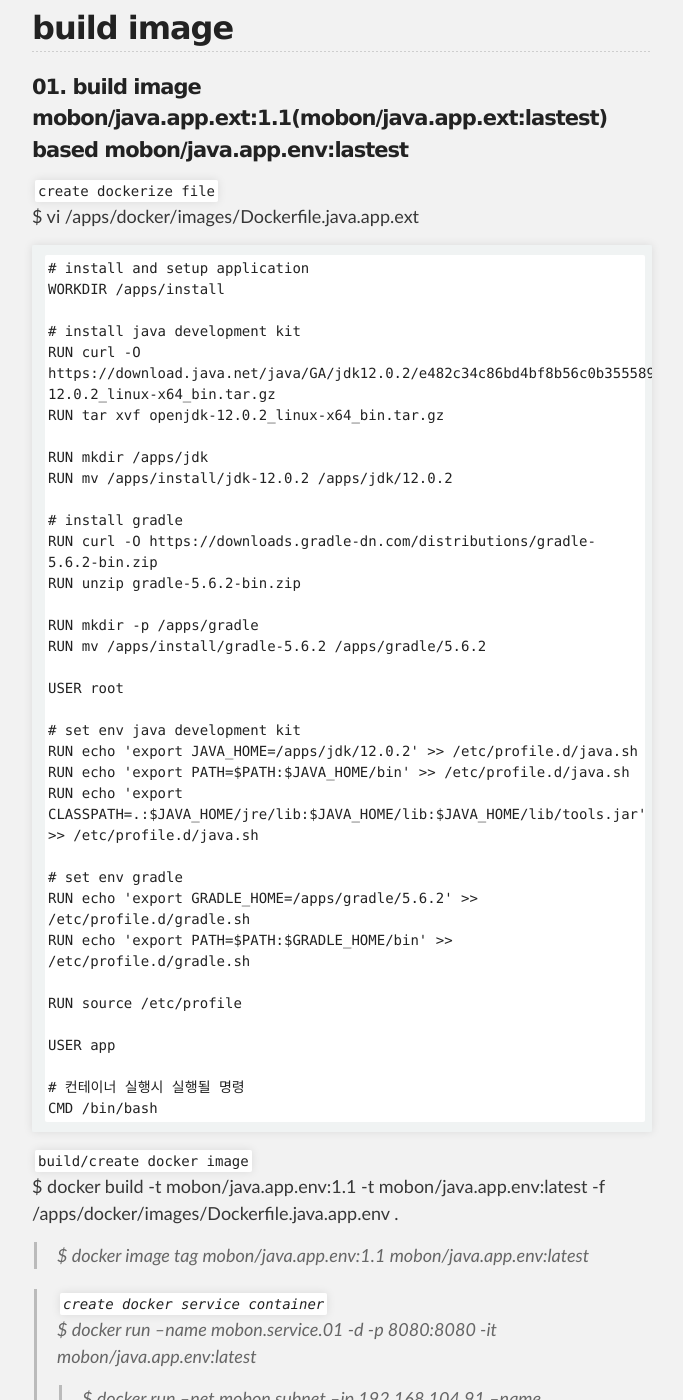
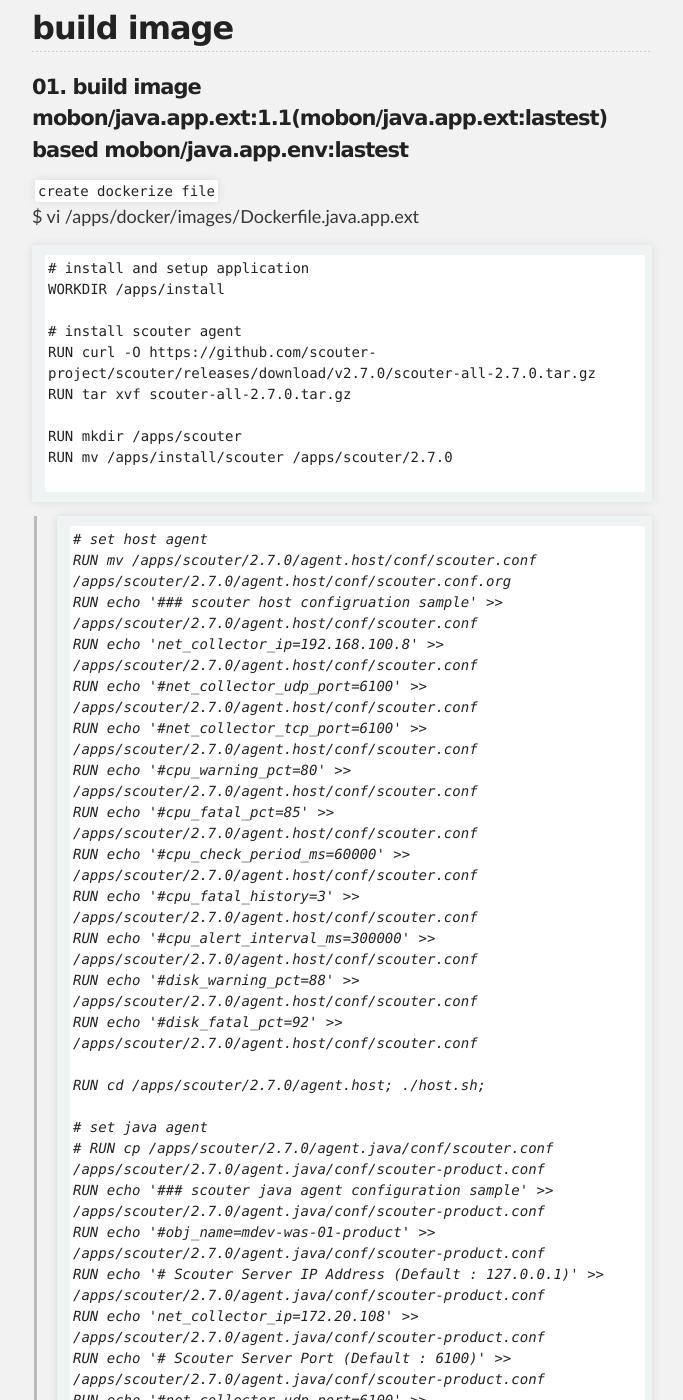
Before and after one commit to unlimited9/unlimited9.github.com, a Jekyll site: the page built from reference.notes/TA/cloud/docker/create.image.n.container.md, in a window 1280 px wide and 1400 px high, scrolled down 5320 px. Shown: the whole window, without its empty margins (298-981 px from the left). Built offline with Jekyll 4.4.1, drawn with Linux system fonts in a browser that asks for light colours; our own code applies the rules of GitHub Pages for plain Markdown files; some of the changed text lies outside the part shown.

Commit message:
Update create.image.n.container.md

````diff
--- a/reference.notes/TA/cloud/docker/create.image.n.container.md
+++ b/reference.notes/TA/cloud/docker/create.image.n.container.md
@@ -186,45 +186,72 @@ $ vi /apps/docker/images/Dockerfile.java.app.ext
 # install and setup application
 WORKDIR /apps/install
 
-# install java development kit
-RUN curl -O https://download.java.net/java/GA/jdk12.0.2/e482c34c86bd4bf8b56c0b35558996b9/10/GPL/openjdk-12.0.2_linux-x64_bin.tar.gz
-RUN tar xvf openjdk-12.0.2_linux-x64_bin.tar.gz
+# install scouter agent
+RUN curl -O https://github.com/scouter-project/scouter/releases/download/v2.7.0/scouter-all-2.7.0.tar.gz
+RUN tar xvf scouter-all-2.7.0.tar.gz
 
-RUN mkdir /apps/jdk
-RUN mv /apps/install/jdk-12.0.2 /apps/jdk/12.0.2
+RUN mkdir /apps/scouter
+RUN mv /apps/install/scouter /apps/scouter/2.7.0
 
-# install gradle
-RUN curl -O https://downloads.gradle-dn.com/distributions/gradle-5.6.2-bin.zip
-RUN unzip gradle-5.6.2-bin.zip
-
-RUN mkdir -p /apps/gradle
-RUN mv /apps/install/gradle-5.6.2 /apps/gradle/5.6.2
-
-USER root
-
-# set env java development kit
-RUN echo 'export JAVA_HOME=/apps/jdk/12.0.2' >> /etc/profile.d/java.sh
-RUN echo 'export PATH=$PATH:$JAVA_HOME/bin' >> /etc/profile.d/java.sh
-RUN echo 'export CLASSPATH=.:$JAVA_HOME/jre/lib:$JAVA_HOME/lib:$JAVA_HOME/lib/tools.jar' >> /etc/profile.d/java.sh
-
-# set env gradle
-RUN echo 'export GRADLE_HOME=/apps/gradle/5.6.2' >> /etc/profile.d/gradle.sh
-RUN echo 'export PATH=$PATH:$GRADLE_HOME/bin' >> /etc/profile.d/gradle.sh
-
-RUN source /etc/profile
-
-USER app
-
-# 컨테이너 실행시 실행될 명령
-CMD /bin/bash
 ```
+>```
+># set host agent
+>RUN mv /apps/scouter/2.7.0/agent.host/conf/scouter.conf /apps/scouter/2.7.0/agent.host/conf/scouter.conf.org
+>RUN echo '### scouter host configruation sample' >> /apps/scouter/2.7.0/agent.host/conf/scouter.conf
+>RUN echo 'net_collector_ip=192.168.100.8' >> /apps/scouter/2.7.0/agent.host/conf/scouter.conf
+>RUN echo '#net_collector_udp_port=6100' >> /apps/scouter/2.7.0/agent.host/conf/scouter.conf
+>RUN echo '#net_collector_tcp_port=6100' >> /apps/scouter/2.7.0/agent.host/conf/scouter.conf
+>RUN echo '#cpu_warning_pct=80' >> /apps/scouter/2.7.0/agent.host/conf/scouter.conf
+>RUN echo '#cpu_fatal_pct=85' >> /apps/scouter/2.7.0/agent.host/conf/scouter.conf
+>RUN echo '#cpu_check_period_ms=60000' >> /apps/scouter/2.7.0/agent.host/conf/scouter.conf
+>RUN echo '#cpu_fatal_history=3' >> /apps/scouter/2.7.0/agent.host/conf/scouter.conf
+>RUN echo '#cpu_alert_interval_ms=300000' >> /apps/scouter/2.7.0/agent.host/conf/scouter.conf
+>RUN echo '#disk_warning_pct=88' >> /apps/scouter/2.7.0/agent.host/conf/scouter.conf
+>RUN echo '#disk_fatal_pct=92' >> /apps/scouter/2.7.0/agent.host/conf/scouter.conf
+>
+>RUN cd /apps/scouter/2.7.0/agent.host; ./host.sh;
+>
+># set java agent
+># RUN cp /apps/scouter/2.7.0/agent.java/conf/scouter.conf /apps/scouter/2.7.0/agent.java/conf/scouter-product.conf
+>RUN echo '### scouter java agent configuration sample' >> /apps/scouter/2.7.0/agent.java/conf/scouter-product.conf
+>RUN echo '#obj_name=mdev-was-01-product' >> /apps/scouter/2.7.0/agent.java/conf/scouter-product.conf
+>RUN echo '# Scouter Server IP Address (Default : 127.0.0.1)' >> /apps/scouter/2.7.0/agent.java/conf/scouter-product.conf
+>RUN echo 'net_collector_ip=172.20.108' >> /apps/scouter/2.7.0/agent.java/conf/scouter-product.conf
+>RUN echo '# Scouter Server Port (Default : 6100)' >> /apps/scouter/2.7.0/agent.java/conf/scouter-product.conf
+>RUN echo '#net_collector_udp_port=6100' >> /apps/scouter/2.7.0/agent.java/conf/scouter-product.conf
+>RUN echo '#net_collector_tcp_port=6100' >> /apps/scouter/2.7.0/agent.java/conf/scouter-product.conf
+>RUN echo '#hook_method_patterns=sample.mybiz.*Biz.*,sample.service.*Service.*' >> /apps/scouter/2.7.0/agent.java/conf/scouter-product.conf
+>RUN echo 'trace_http_client_ip_header_key=X-Forwarded-For' >> /apps/scouter/2.7.0/agent.java/conf/scouter-product.conf
+>RUN echo '#profile_spring_controller_method_parameter_enabled=false' >> /apps/scouter/2.7.0/agent.java/conf/scouter-product.conf
+>RUN echo '#hook_exception_class_patterns=my.exception.TypedException' >> /apps/scouter/2.7.0/agent.java/conf/scouter-product.conf
+>RUN echo '#profile_fullstack_hooked_exception_enabled=true' >> /apps/scouter/2.7.0/agent.java/conf/scouter-product.conf
+>RUN echo '#hook_exception_handler_method_patterns=my.AbstractAPIController.fallbackHandler,my.ApiExceptionLoggingFilter.handleNotFoundErrorResponse' >> /apps/scouter/2.7.0/agent.java/conf/scouter-product.conf
+>RUN echo '#hook_exception_hanlder_exclude_class_patterns=exception.BizException' >> /apps/scouter/2.7.0/agent.java/conf/scouter-product.conf
+>RUN echo '' >> /apps/scouter/2.7.0/agent.java/conf/scouter-product.conf
+>RUN echo '### HTTP header/parameter profile' >> /apps/scouter/2.7.0/agent.java/conf/scouter-product.conf
+>RUN echo 'profile_http_parameter_enabled=true' >> /apps/scouter/2.7.0/agent.java/conf/scouter-product.conf
+>RUN echo 'profile_http_header_enabled=true' >> /apps/scouter/2.7.0/agent.java/conf/scouter-product.conf
+>RUN echo '' >> /apps/scouter/2.7.0/agent.java/conf/scouter-product.conf
+>RUN echo '### ignore low response time(ms)' >> /apps/scouter/2.7.0/agent.java/conf/scouter-product.conf
+>RUN echo 'xlog_lower_bound_time_ms=300' >> /apps/scouter/2.7.0/agent.java/conf/scouter-product.conf
+>RUN echo '' >> /apps/scouter/2.7.0/agent.java/conf/scouter-product.conf
+>RUN echo '### method profile' >> /apps/scouter/2.7.0/agent.java/conf/scouter-product.conf
+>RUN echo '#hook_method_patterns=com.xxx.controller*.*,com.xxx.service*.*,com.xxx.dao*.*' >> /apps/scouter/2.7.0/agent.java/conf/scouter-product.conf
+>RUN echo '#hook_method_ignore_classes=com.xxx.dto*.*' >> /apps/scouter/2.7.0/agent.java/conf/scouter-product.conf
+>
+>#scouter.agent.java
+>RUN export SCOUTER_DIR=/apps/scouter/2.7.0
+>RUN export JAVA_OPTS="$JAVA_OPTS -javaagent:$SCOUTER_DIR/agent.java/scouter.agent.jar"
+>RUN export JAVA_OPTS="$JAVA_OPTS -Dscouter.config=$SCOUTER_DIR/agent.java/conf/scouter-product.conf"
+>RUN export JAVA_OPTS="$JAVA_OPTS -Dobj_name=product-01"
+>```
 
 `build/create docker image`
-$ docker build -t mobon/java.app.env:1.1 -t mobon/java.app.env:latest -f /apps/docker/images/Dockerfile.java.app.env .
->$ docker image tag mobon/java.app.env:1.1 mobon/java.app.env:latest
+$ docker build -t mobon/java.app.ext:1.1 -t mobon/java.app.ext:latest -f /apps/docker/images/Dockerfile.java.app.ext .
+>$ docker image tag mobon/java.app.ext:1.1 mobon/java.app.ext:latest
 
 >`create docker service container`
->$ docker run --name mobon.service.01 -d -p 8080:8080 -it mobon/java.app.env:latest
->>$ docker run --net mobon.subnet --ip 192.168.104.91 --name mobon.service.01 -d -p 8080:8080 -p 18080:18080 -it mobon/java.app.env:latest
+>$ docker run --name mobon.service.01 -d -p 8080:8080 -it mobon/java.app.ext:latest
+>>$ docker run --net mobon.subnet --ip 192.168.104.91 --name mobon.service.01 -d -p 8080:8080 -p 18080:18080 -it mobon/java.app.ext:latest
 >
 >$ docker exec -it mobon.service.01 /bin/bash
````
